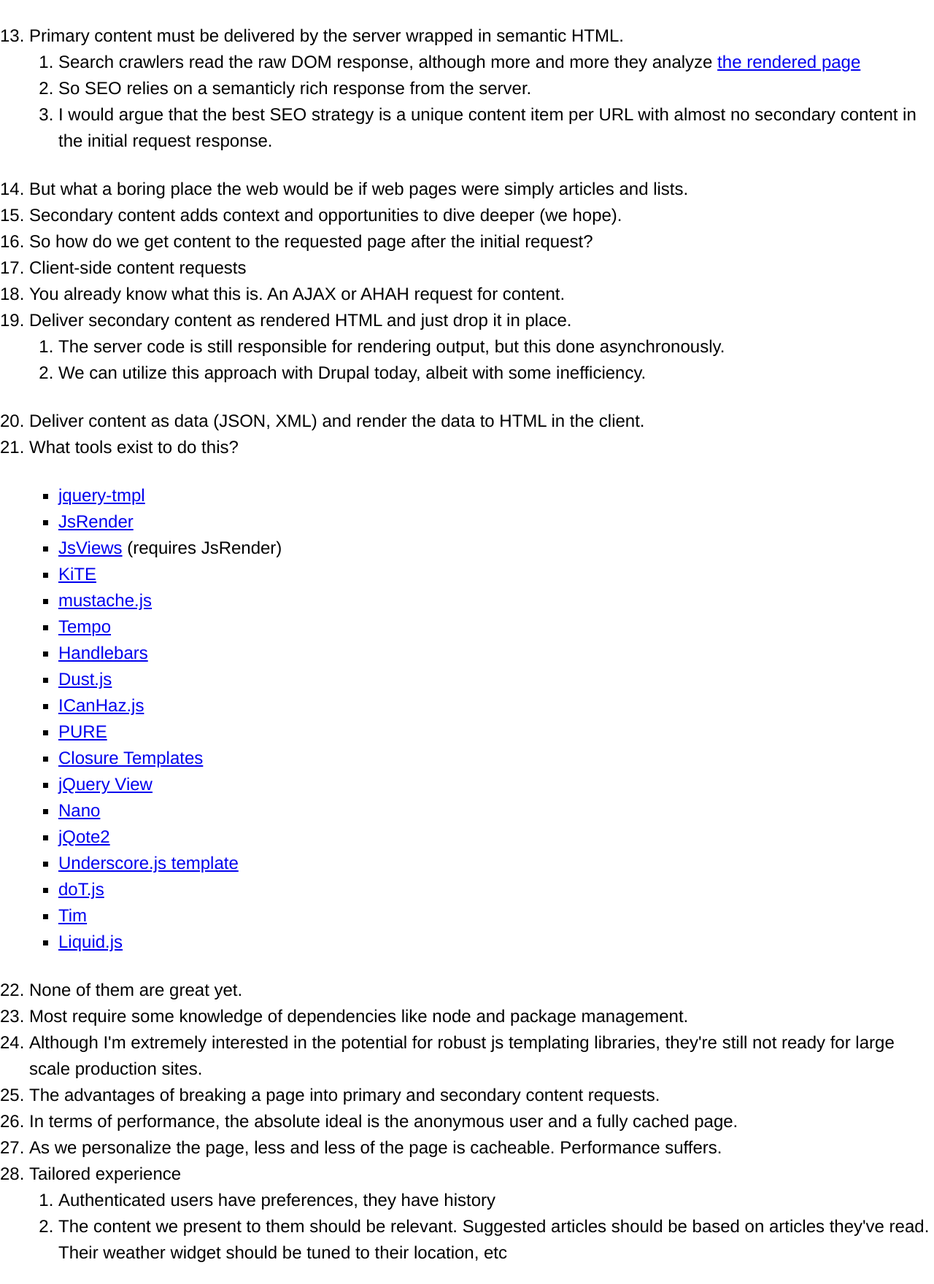
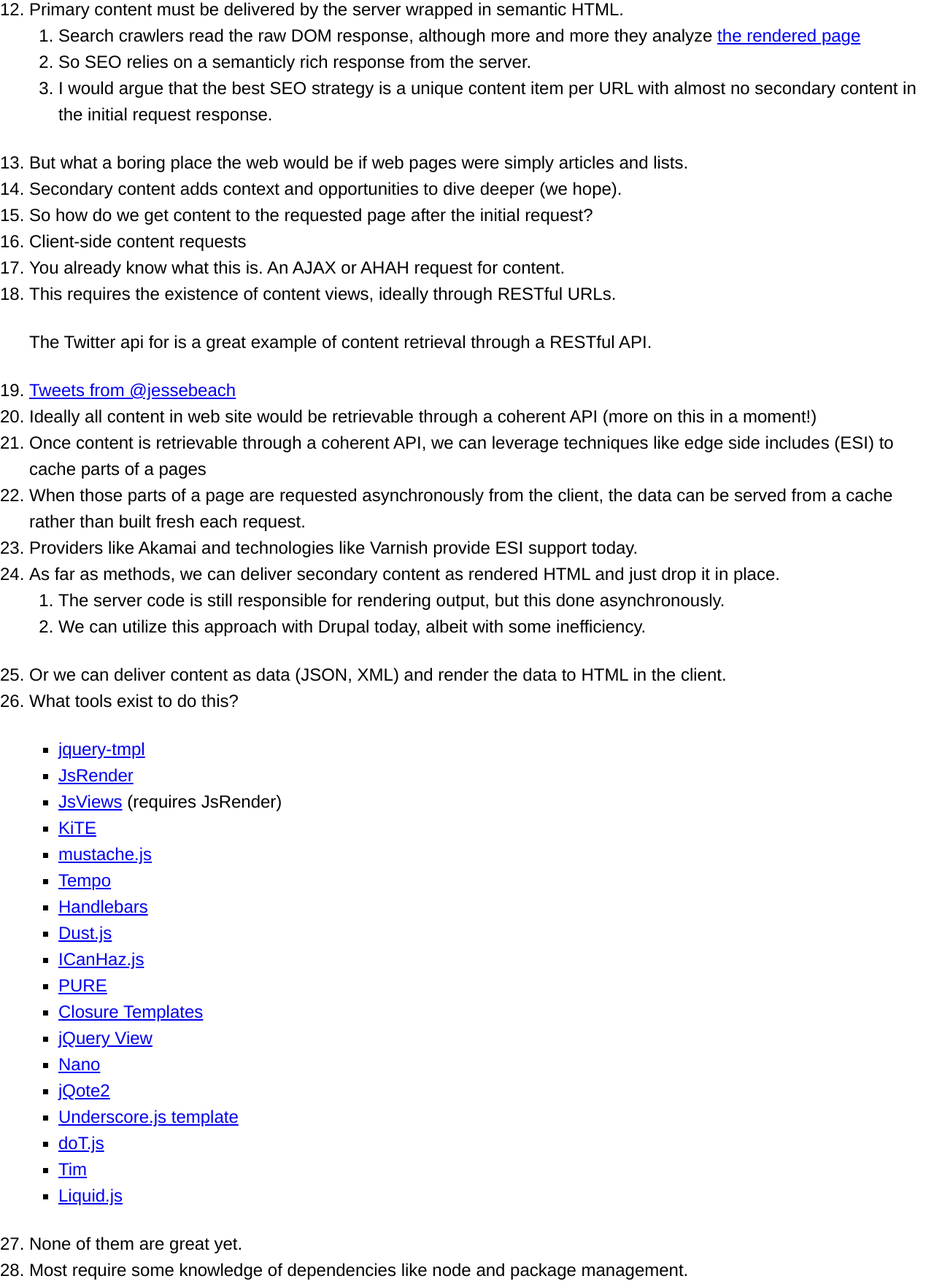
Before and after one commit to jessebeach/ux-mgmt, a PHP site: page / in a window 1280 px wide. Shown: the part 2537-4297 px from the top of the page at 73% size. Run offline with PHP 8.4, Linux system fonts and the light colour scheme; some libraries are stand-ins or nearby versions.

Commit message:
The outline is done. Let there be editing.
Signed-off-by: Jesse Beach <splendidnoise@gmail.com>

```diff
--- a/index.php
+++ b/index.php
@@ -52,7 +52,6 @@
 						</li>
 					</ol>
 				</li>
-				<li>
 				<li>Let's start with the composition of a page.
 					<ol>
 						<li>Fundamentally we have primary content
@@ -88,7 +87,7 @@
 				</li>
 				<li>So that which is not primary content should be considered an enhancement to the experience.</li>
 				<li>A user's or a machine's consumption of a page would not be diminished if this content were not present.</li>
-				<li>You may know this concept already as <strong>Progressive Enhancement</strong>, here applied to content instead of presentation.</li>
+				<li>You may know this concept already as <strong>Progressive Enhancement</strong>, here applied to content instead of presentation.
 					<ol>
 						<li>
 							<p>Secondary content might include</p>
@@ -113,16 +112,26 @@
 				</li>
 				<li>But what a boring place the web would be if web pages were simply articles and lists.</li>
 				<li>Secondary content adds context and opportunities to dive deeper (we hope).</li>
-				<li>So how do we get content to the requested page after the initial request?
+				<li>So how do we get content to the requested page after the initial request?</li>
 				<li>Client-side content requests</li>
 				<li>You already know what this is. An AJAX or AHAH request for content.</li>
-				<li>Deliver secondary content as rendered HTML and just drop it in place.
+				<li>
+					<p>This requires the existence of content views, ideally through RESTful URLs.</p>
+					<p>The Twitter api for is a great example of content retrieval through a RESTful API.</p>
+				</li>
+				<li><a href="https://search.twitter.com/search.json?from=%40jessebeach" class="slide">Tweets from @jessebeach</a></li>
+				<li>Ideally all content in web site would be retrievable through a coherent API (more on this in a moment!)</li>
+
+				<li>Once content is retrievable through a coherent API, we can leverage techniques like edge side includes (ESI) to cache parts of a pages</li>
+				<li>When those parts of a page are requested asynchronously from the client, the data can be served from a cache rather than built fresh each request.</li>
+				<li>Providers like Akamai and technologies like Varnish provide ESI support today.</li>
+				<li>As far as methods, we can deliver secondary content as rendered HTML and just drop it in place.
 					<ol>
 						<li>The server code is still responsible for rendering output, but this done asynchronously.</li>
 						<li>We can utilize this approach with Drupal today, albeit with some inefficiency.</li>
 					</ol>
 				</li>
-				<li>Deliver content as data (JSON, XML) and render the data to HTML in the client.</li>
+				<li>Or we can deliver content as data (JSON, XML) and render the data to HTML in the client.</li>
 				<li>
 					<p>What tools exist to do this?</p>
 					<ul>
@@ -148,59 +157,43 @@
 				</li>
 				<li>None of them are great yet.</li>
 				<li>Most require some knowledge of dependencies like node and package management.</li>
-				<li>Although I'm extremely interested in the potential for robust js templating libraries, they're still not ready for large scale production sites.</li>
+				<li>
+					<p>Although I'm extremely interested in the potential for robust js templating libraries, they're still not ready for large scale production sites.</p>
+					<small>(If you know different, let me know.)</small>
+				</li>
+				<li>So for now, our best approach is leaning on theming systems like Drupal to produce renderable output.</li>
 
-				<li>The advantages of breaking a page into primary and secondary content requests.</li>
-
-				<li>In terms of performance, the absolute ideal is the anonymous user and a fully cached page.</li>
-				<li>As we personalize the page, less and less of the page is cacheable. Performance suffers.</li>
-
-				<li>Tailored experience
+				<li>This is Drupal Camp! And you only just mentione Drupal!</li>
+				<li>
+					<p>I know, I did this on purpose</p>
+					<p>Separation of primary and secondary content is not a concept limited to Drupal, or any CMS.</p>
+				</li>
+				<li>It's how we'll need to start thinking of content assembly in our web pages going forward in order to optimize performance and conserve resources (i.e. save money).</li>
+				<li>So where do we stand with Drupal?</li>
+				<li>Content API and Services module
 					<ol>
-						<li>Authenticated users have preferences, they have history</li>
-						<li>The content we present to them should be relevant. Suggested articles should be based on articles they've read. Their weather widget should be tuned to their location, etc</li>
+						<li>http://drupal.org/project/contentapi</li>
+						<li>[Need a live example with the Content API module.]</li>
 					</ol>
 				</li>
-				<li>Optimizing performance
+				<li>Drupal isn't currently optimized to handle multiple small requests for data.</li>
+				<li>The Drupal Bootstrap is an expensive process.</li>
+				<li>Currently, a request routed to Drupal spins up the Form API, the Field API, the Theme layer.</li>
+				<li>The D8 <strong>Web Services and Context Core Initiative</strong> (<abbr>WSCCI</abbr>) effort lead by Larry Garfield (crell) intends to remove these inefficiencies.
+			    <ol>
+			    	<li>Intelligent bootstraps that spin up only the necessary Drupal sub-systems.</li>
+			    	<li>Context manipulation per request, meaning one might specify a teaser view of nodes rather than the default view for a list output.</li>
+			    </ol>
+				</li>
+
+				<li>[Concrete example]
 					<ol>
-						<li>When the server returns a smaller payload to the initial request, the perceived load time of that page is less.</li>
-						<li>
-							<ol>
-								<li><a href="https://www.facebook.com/note.php?note_id=389414033919">Facebook BigPipe</a></li>
-							</ol>
-						</li>
-						<li>ESI includes (?)</li>
-						<li>Delayed content loading managed by the client
-							<ol>
-								<li>What can we do now with the Drupal AJAX API to speed up page loads.</li>
-							</ol>
-						</li>
+						<li>How enhanced pages work in mobile/desktop scenarios</li>
+						<li>With a Content API and some intelligent client-side code, we can create UIs the respond intelligently to a client's capabilities.</li>
+						<li>Request data on user-demand in a mobile UI vs. automatic request in a desktop format.</li>
 					</ol>
 				</li>
-				<li>This is Drupal Camp! You haven't even mentioned Drupal yet!
-			    <ol>
-			    	<li>That's because Drupal isn't currently optimized to handle multiple small requests for data.</li>
-			    </ol>
-				</li>
-				<li>Drupal Bootstrap
-			    <ol>
-			    	<li>Airplane analogy.</li>
-			    </ol>
-				</li>
-				<li>D8 WSCCI efforts (crell - Larry Garfield)
-			    <ol>
-			    	<li>Context manipulation per request.</li>
-			    </ol>
-				</li>
-				<li>How enhanced pages work in mobile/desktop scenarios</li>
-
-				<li>Accessibility concerns
-			    <ol>
-			    	<li>98.4% of screen reader users have javascript enabled</li>
-			    	<li>http://webaim.org/projects/screenreadersurvey3/</li>
-			    </ol>
-				</li>
-				<li>What we need to do is bring the disparate pieces of the stack together: server side, client side, mobile/desktop presentation, experience management
+				<li>What we need to do is bring the disparate pieces of the stack together: server side, client side, mobile/desktop presentation
 			    <ol>
 			    	<li>We are simultaneously trying to improve actual page performance as well as perceived page performance.</li>
 			    	<li>Drupal will need to adapt to become a content delivery platform rather than a page delivery platform.</li>
```
